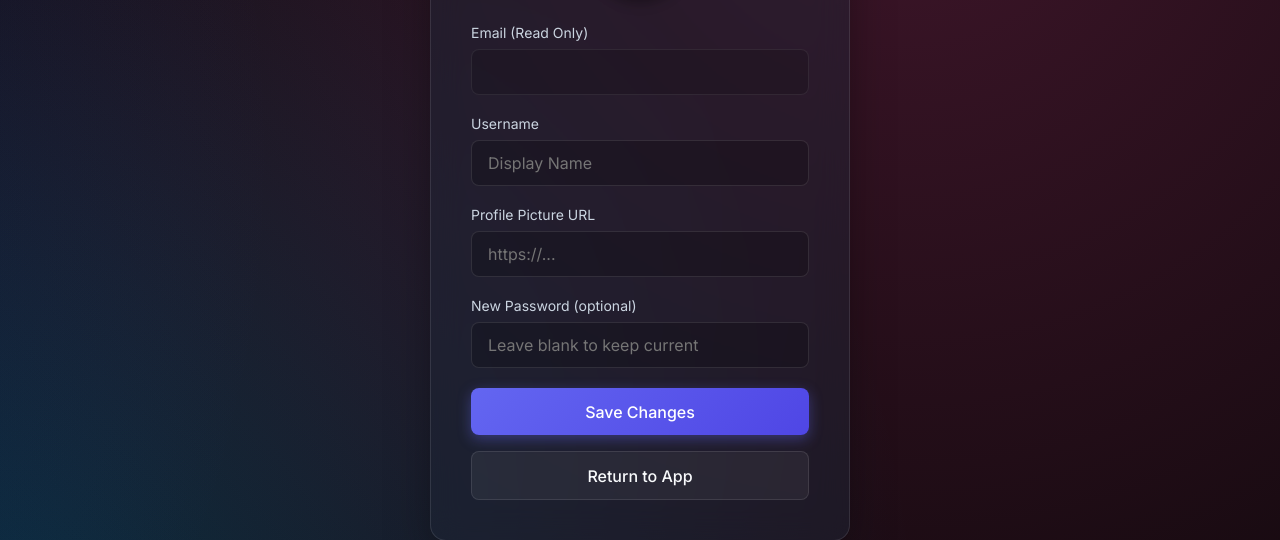
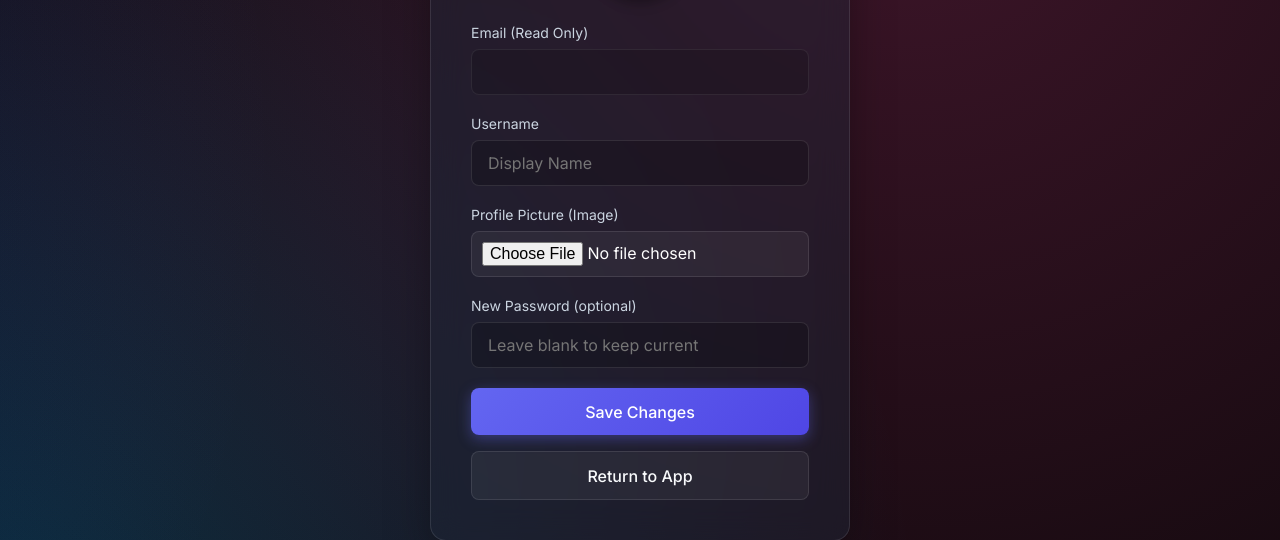
Before and after one commit to satyak2003/melodify-backend, a Flask app: template templates/profile.html in a window 1280 px wide. Shown: the part 248-788 px from the top of the page. Run offline with Flask 3, Linux system fonts and the light colour scheme; the template is opened without the code that fills it, so the values that code supplies are empty.

Commit message:
Allow image upload for profile and update avatars logic

```diff
--- a/app.py
+++ b/app.py
@@ -117,6 +117,26 @@ def profile():
         avatar_url = request.form.get('avatar_url')
         new_password = request.form.get('new_password')
 
+        # Handle file upload for avatar
+        avatar_file = request.files.get('avatar')
+        if avatar_file and avatar_file.filename:
+            try:
+                user_id = client.auth.get_user(token).user.id
+                file_ext = os.path.splitext(avatar_file.filename)[1]
+                file_path = f"{user_id}/profile{file_ext}"
+                file_bytes = avatar_file.read()
+
+                # Upload to Supabase Storage (requires a public 'avatars' bucket)
+                client.storage.from_("avatars").upload(
+                    file_path,
+                    file_bytes,
+                    {"content-type": avatar_file.content_type, "upsert": "true"}
+                )
+
+                avatar_url = f"{SUPABASE_URL}/storage/v1/object/public/avatars/{file_path}"
+            except Exception as e:
+                flash(f"Failed to upload profile picture: {str(e)}", "error")
+
         try:
             update_data = {}
             if username or avatar_url:
--- a/templates/profile.html
+++ b/templates/profile.html
@@ -29,7 +29,7 @@
 
         <img src="{{ avatar if avatar else 'https://ui-avatars.com/api/?name=' + user.email + '&background=3b82f6&color=fff' }}" alt="Profile Picture" class="profile-avatar">
 
-        <form method="POST" action="{{ url_for('profile', token=token) }}">
+        <form method="POST" action="{{ url_for('profile', token=token) }}" enctype="multipart/form-data">
             <div class="form-group">
                 <label for="email">Email (Read Only)</label>
                 <input type="email" id="email" value="{{ user.email }}" disabled style="opacity: 0.7; cursor: not-allowed;">
@@ -39,8 +39,10 @@
                 <input type="text" id="username" name="username" value="{{ username }}" placeholder="Display Name">
             </div>
             <div class="form-group">
-                <label for="avatar_url">Profile Picture URL</label>
-                <input type="url" id="avatar_url" name="avatar_url" value="{{ avatar }}" placeholder="https://...">
+                <label for="avatar">Profile Picture (Image)</label>
+                <input type="file" id="avatar" name="avatar" accept="image/*" style="padding: 10px; background: rgba(255, 255, 255, 0.05); border-radius: 8px; border: 1px solid rgba(255, 255, 255, 0.1); color: white;">
+                <!-- Keep the URL as a hidden input just in case they don't upload a new one -->
+                <input type="hidden" name="avatar_url" value="{{ avatar }}">
             </div>
             <div class="form-group">
                 <label for="new_password">New Password (optional)</label>
```
